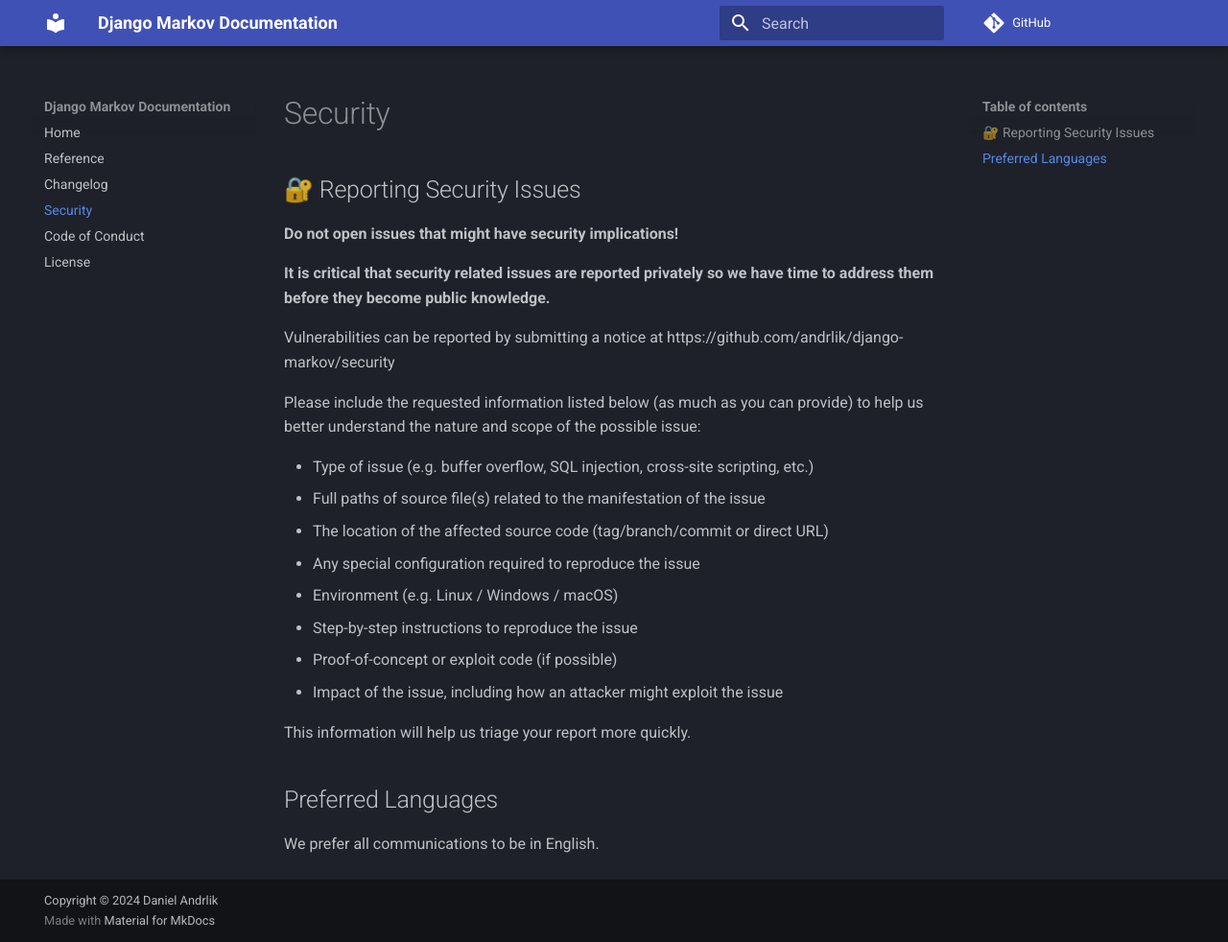
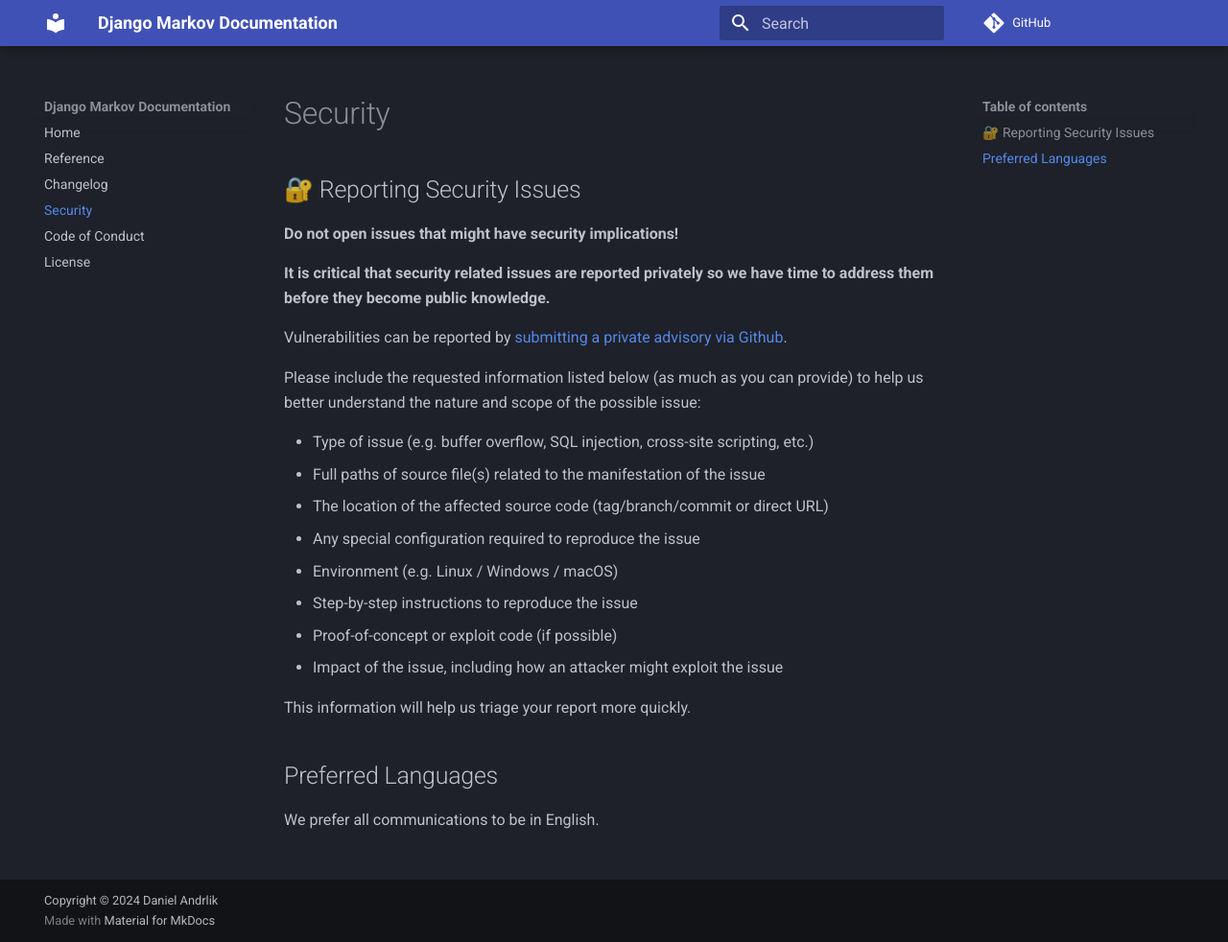
Before and after one commit to andrlik/django-markov, an MkDocs documentation site: the page built from docs/security.md, in a window 1280 px wide and 982 px high. Shown: the whole window at 96% size. Built offline with MkDocs 1.6.1 and Material for MkDocs 9.7.7, drawn with Linux system fonts in a browser that asks for light colours; comment, search, counter and statistics services are not loaded; the version menu is left out.

Commit message:
Fix link in security policy

```diff
--- a/SECURITY.md
+++ b/SECURITY.md
@@ -6,7 +6,7 @@
 
 **It is critical that security related issues are reported privately so we have time to address them before they become public knowledge.**
 
-Vulnerabilities can be reported by submitting a notice at https://github.com/andrlik/django-markov/security
+Vulnerabilities can be reported by [submitting a private advisory via Github](https://github.com/andrlik/django-markov/security).
 
 Please include the requested information listed below (as much as you can provide) to help us better understand the nature and scope of the possible issue:
 
```
